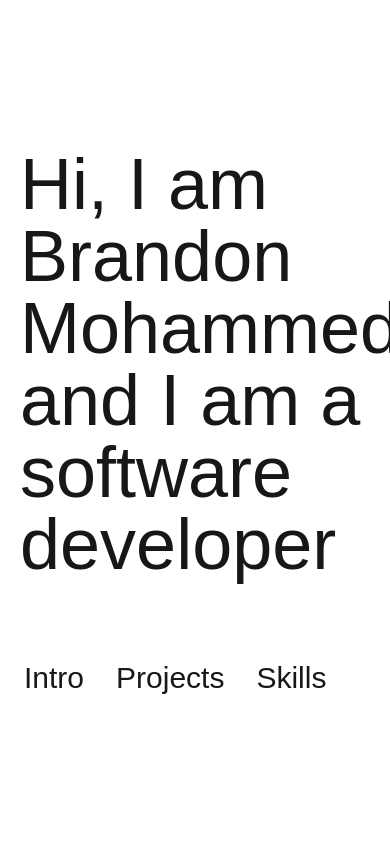
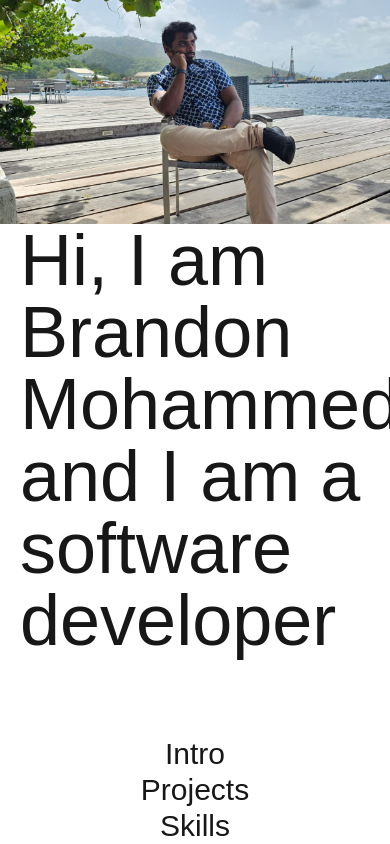
Before and after one commit to BrandonCMohammed/portfolio, a Next.js app in the folder portfolio/: page / in a window 390 px wide. Shown: the top 844 px of the page. Built offline with nearby package versions, Linux system fonts and the light colour scheme.

Commit message:
Added basic responsiveness to header

```diff
--- a/portfolio/app/components/header.tsx
+++ b/portfolio/app/components/header.tsx
@@ -4,14 +4,14 @@ import Link from "next/link";
 export default function Header() {
   return (
     <>
-      <div className="flex justify-center items-center h-screen">
+      <div className="flex flex-col-reverse md:flex-row justify-center items-center h-screen">
         <div className=" w-full h-full flex flex-col justify-center ">
           <div>
-            <p className="text-7xl px-5 mb-10 leading-11">
+            <p className="text-7xl px-5 mb-10 leading-11 ">
               Hi, I am Brandon Mohammed and I am a software developer
             </p>
           </div>
-          <div className="flex justify-between w-3/4 mt-10 px-2">
+          <div className="flex flex-col md:flex-row justify-between items-center w-full md:w-3/4 mt-10 px-2">
             <div>
               <Link href="#intro_about_me" className="rounded-full  text-3xl px-4 py-2">
                 Intro
```
